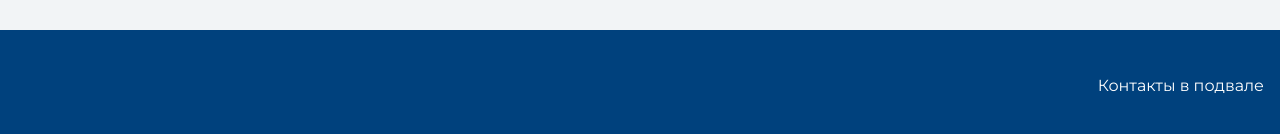
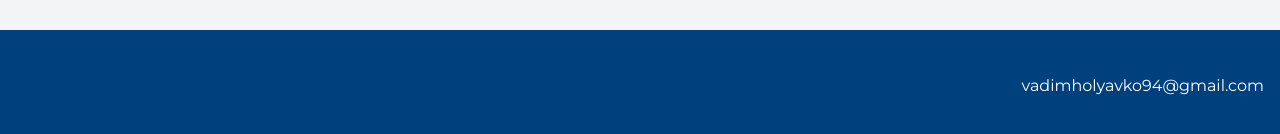
Before and after one commit to VadimHolyavko/my-site, a plain HTML site: page index.html in a window 1280 px wide. Shown: the part 1942-2076 px from the top of the page. Drawn offline with nearby package versions, Linux system fonts and the light colour scheme.

Commit message:
добавил контакт в подвале

```diff
--- a/index.html
+++ b/index.html
@@ -46,7 +46,7 @@
 
     <footer class="page-footer">
       <div class="container">
-      Контакты в подвале
+        vadimholyavko94@gmail.com
       </div>
     </footer>
   </body>
```
